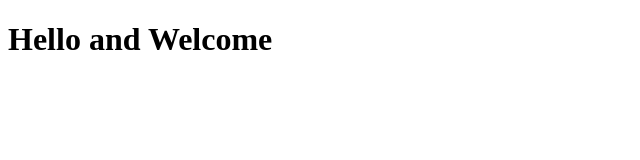
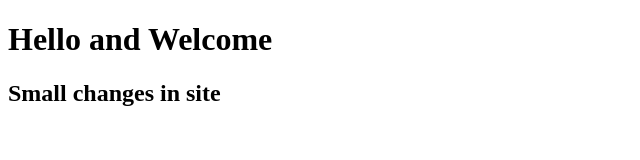
Before and after one commit to varunvk4041/front-end-course, a plain HTML site: page site/index.html in a window 1280 px wide. Shown: the whole page, without its empty margins (0-640 px from the left). Drawn offline with Linux system fonts and the light colour scheme.

Commit message:
2nd commit

```diff
--- a/site/index.html
+++ b/site/index.html
@@ -5,5 +5,6 @@
 </head>
 <body>
 <h1>Hello and Welcome</h1>
+<h2>Small changes in site</h2>
 </body>
 </html>
```
